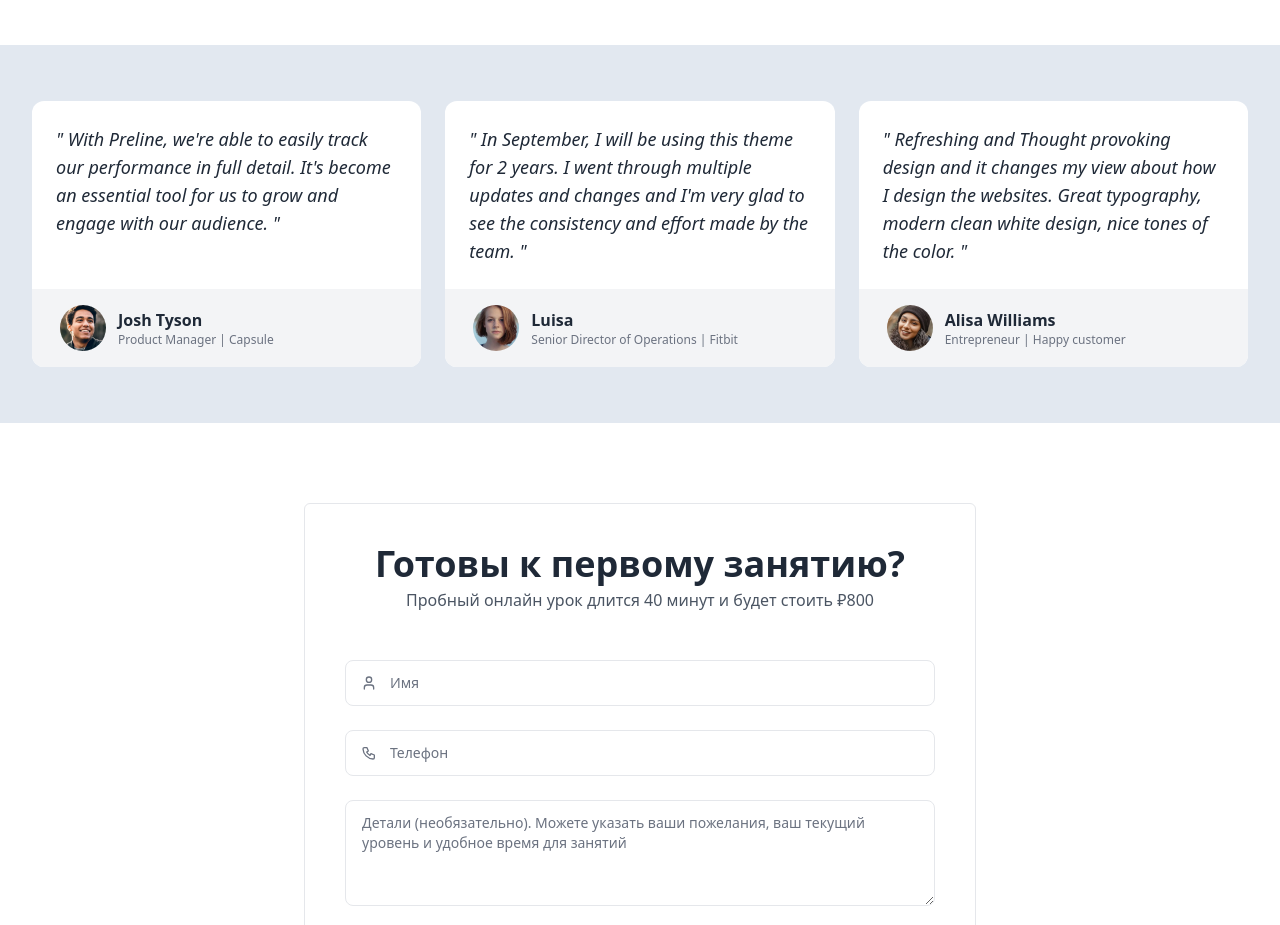
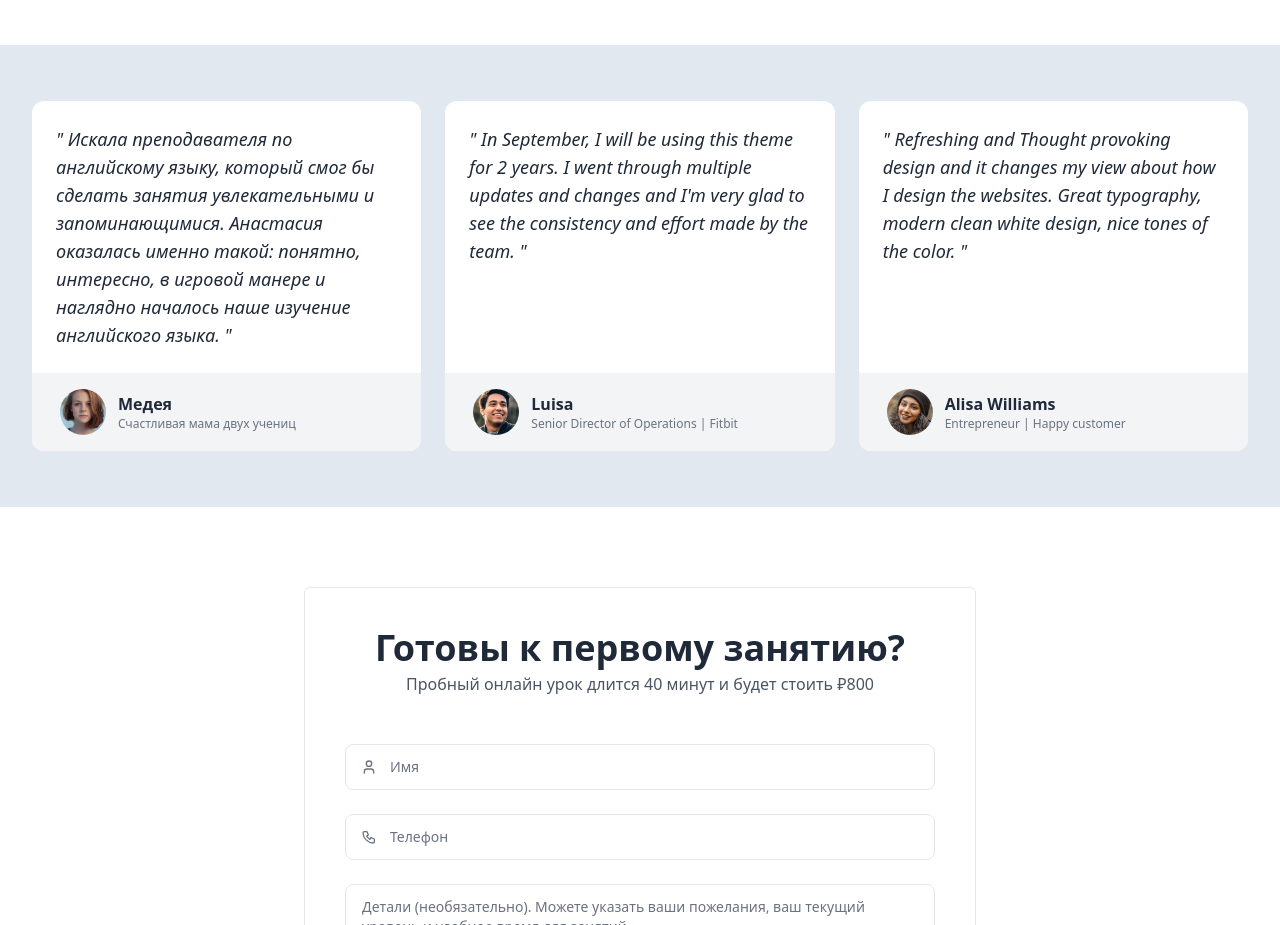
Before and after one commit to yuraigle/orlovauk, a website built with webpack: page src/index.html in a window 1280 px wide. Shown: the part 1720-2645 px from the top of the page. Built offline with nearby package versions, Linux system fonts and the light colour scheme.

Commit message:
comment#1

```diff
--- a/src/partials/section30_testimonials.html
+++ b/src/partials/section30_testimonials.html
@@ -6,8 +6,12 @@
                     <div class="flex flex-col bg-white rounded-xl dark:bg-slate-900">
                         <div class="flex-auto p-4 md:p-6">
                             <p class="text-base italic md:text-lg text-gray-800 dark:text-gray-200">
-                                " With Preline, we're able to easily track our performance in full detail. It's become
-                                an essential tool for us to grow and engage with our audience. "
+                                "
+                                Искала преподавателя по английскому языку, который смог бы сделать
+                                занятия увлекательными и запоминающимися. Анастасия оказалась именно
+                                такой: понятно, интересно, в игровой манере и наглядно началось наше
+                                изучение английского языка.
+                                "
                             </p>
                         </div>
 
@@ -15,15 +19,16 @@
                             <div class="flex items-center">
                                 <div class="flex-shrink-0">
                                     <img class="h-8 w-8 rounded-full sm:h-[2.875rem] sm:w-[2.875rem]"
-                                        src="./img/ava1.webp" alt="User Avatar #1">
+                                        src="./img/ava2.webp" alt="User Avatar #1">
                                 </div>
 
                                 <div class="grow ms-3">
-                                    <p class="text-sm sm:text-base font-semibold text-gray-800 dark:text-gray-200">
-                                        Josh Tyson
-                                    </p>
+                                    <a href="./img/screen1.webp" data-fslightbox="lightbox1"
+                                        class="text-sm sm:text-base font-semibold text-gray-800 dark:text-gray-200">
+                                        Медея
+                                    </a>
                                     <p class="text-xs text-gray-500 dark:text-gray-400">
-                                        Product Manager | Capsule
+                                        Счастливая мама двух учениц
                                     </p>
                                 </div>
                             </div>
@@ -44,7 +49,7 @@
                             <div class="flex items-center">
                                 <div class="flex-shrink-0">
                                     <img class="h-8 w-8 rounded-full sm:h-[2.875rem] sm:w-[2.875rem]"
-                                        src="./img/ava2.webp" alt="User Avatar #2">
+                                        src="./img/ava1.webp" alt="User Avatar #2">
                                 </div>
 
                                 <div class="grow ms-3">
```
Also changed, not shown: src/img/screen1.webp (added).
